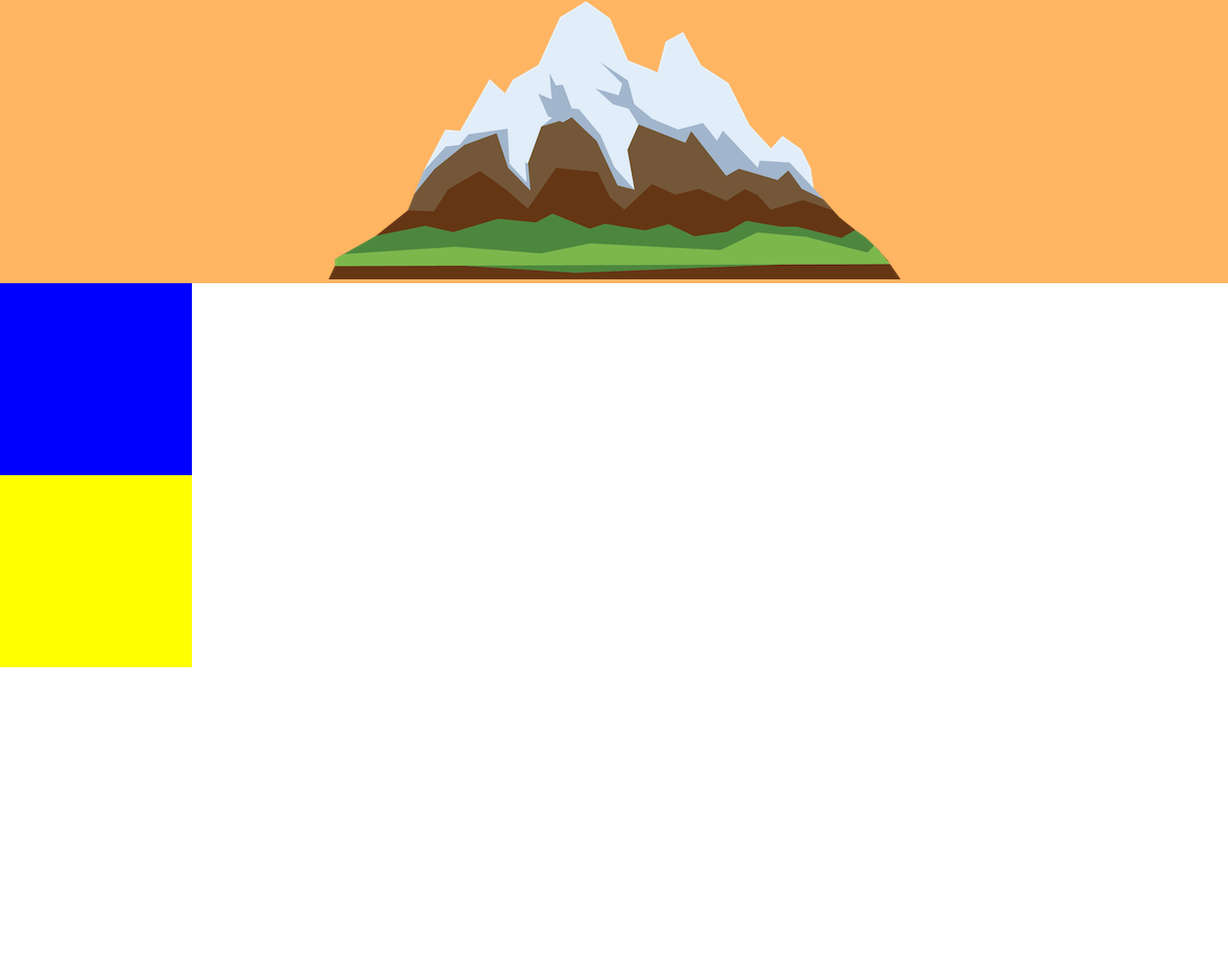
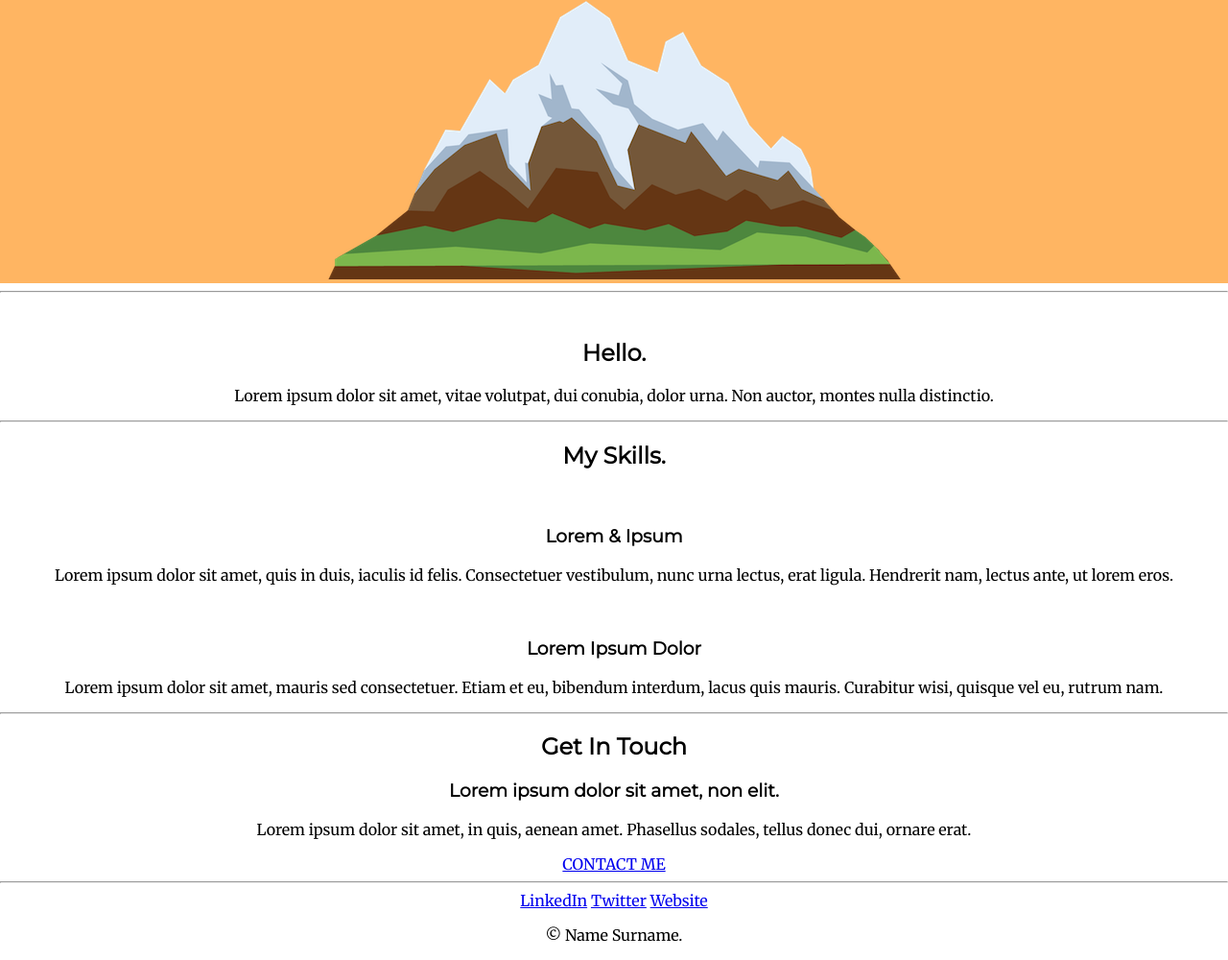
Before and after one commit to daveeazi/cv, a plain HTML site: page index.html in a window 1280 px wide. Shown: the part 371-1371 px from the top of the page at 96% size. Before the commit the page ends 1066 px from the top, so only its background shows below. Drawn offline with Linux system fonts and the light colour scheme.

Commit message:
Added raw content

```diff
--- a/css/style.css
+++ b/css/style.css
@@ -5,15 +5,11 @@
 }
 
 .two{
-  background-color: blue;
-  width: 200px;
-  height: 200px;
+
 }
 
 .three{
-  background-color: yellow;
-  width: 200px;
-  height: 200px;
+
 }
 
 body{
--- a/index.html
+++ b/index.html
@@ -19,11 +19,42 @@
       <img class="buttom-cloud" src="images/cloud.png" alt="cloud-image">
       <img src="images/mountain.png" alt="mountain-image">
     </div>
+    <hr>
+
     <div class="two">
+      <div class="profile">
+        <img src="" alt="">
+        <h2>Hello.</h2>
+        <p>Lorem ipsum dolor sit amet, vitae volutpat, dui conubia, dolor urna. Non auctor, montes nulla distinctio.</p>
+      </div>
+      <hr>
+      <div class="skills">
+        <h2>My Skills.</h2>
+      <div class="skill-row">
+        <img class="" src="" alt="">
+        <h3>Lorem & Ipsum</h3>
+        <p>Lorem ipsum dolor sit amet, quis in duis, iaculis id felis. Consectetuer vestibulum, nunc urna lectus, erat ligula. Hendrerit nam, lectus ante, ut lorem eros.</p>
+      </div>
+      <div class="skill-row">
+        <img class="" src="" alt="">
+        <h3>Lorem Ipsum Dolor</h3>
+        <p>Lorem ipsum dolor sit amet, mauris sed consectetuer. Etiam et eu, bibendum interdum, lacus quis mauris. Curabitur wisi, quisque vel eu, rutrum nam.</p>
+      </div>
+      <hr>
+      <div class="contact-me">
+        <h2>Get In Touch</h2>
+        <h3>Lorem ipsum dolor sit amet, non elit.</h3>
+        <p>Lorem ipsum dolor sit amet, in quis, aenean amet. Phasellus sodales, tellus donec dui, ornare erat.</p>
+        <a class="btn" href="mailto:name@email.com">CONTACT ME</a>
+      </div>
+    </div>
+    <hr>
 
-    </div>
     <div class="three">
-
+      <a class="footer-link" href="https://www.linkedin.com/">LinkedIn</a>
+      <a class="footer-link" href="https://twitter.com/">Twitter</a>
+      <a class="footer-link" href="https://www.appbrewery.co/">Website</a>
+      <p>© Name Surname.</p>
     </div>
   </body>
 
```
